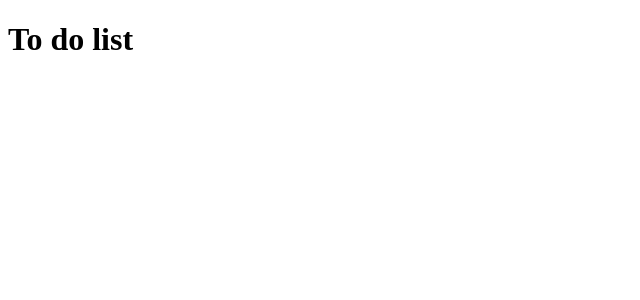
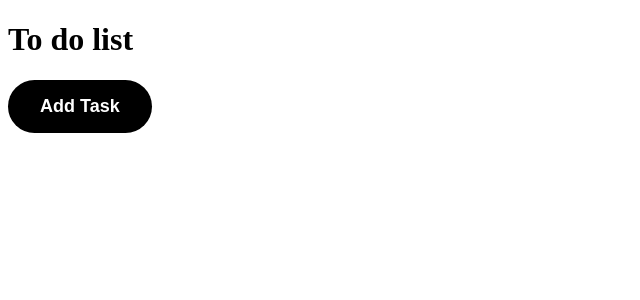
Before and after one commit to ttjelky/vector, a React (Vite) app in the folder frontend/: page / in a window 1280 px wide. Shown: the top 300 px of the page, without its empty margins (0-640 px from the left). Built offline with nearby package versions, Linux system fonts and the light colour scheme.

Commit message:
Додав папку з компонентами і стилями. Створив компонент тестової кнопки.

```diff
--- a/frontend/src/App.jsx
+++ b/frontend/src/App.jsx
@@ -1,8 +1,12 @@
+import ButtonBlack from "./assets/components/buttonblack";
+
 const App = () => {
   return (
     <div>
       <h1>To do list</h1>
+      <ButtonBlack text="Add Task" onClick={() => console.log("Add Task clicked")} />
     </div>
+
   );
 };
 
--- /dev/null
+++ b/frontend/src/assets/components/buttonblack.jsx
@@ -0,0 +1,15 @@
+import React from "react";
+import styles from "./styles/buttonblack.module.css";
+
+const ButtonBlack = ({ text, onClick }) => {
+    return (
+        <button
+            onClick={onClick}
+            className={styles.buttonblack}
+        >
+            {text}
+        </button>
+    );
+}
+
+export default ButtonBlack;
--- /dev/null
+++ b/frontend/src/assets/components/styles/buttonblack.module.css
@@ -0,0 +1,17 @@
+.buttonblack{
+  padding: 16px 32px;
+  background: black;
+  color: white;
+  font-size: 18px;
+  font-weight: 600;
+  border: none;
+  border-radius: 999px;
+  cursor: pointer;
+  transition: all 0.2s ease;
+}
+
+.buttonblack:hover {
+  background: white;
+  color: black;
+  border: black 2px solid;
+}
```
